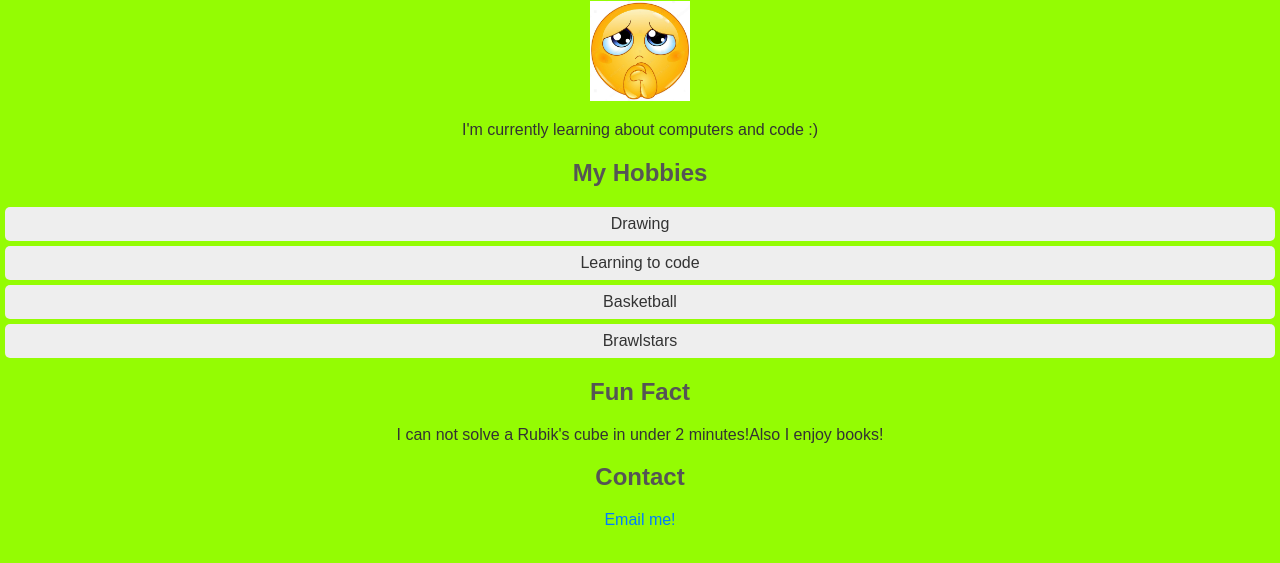
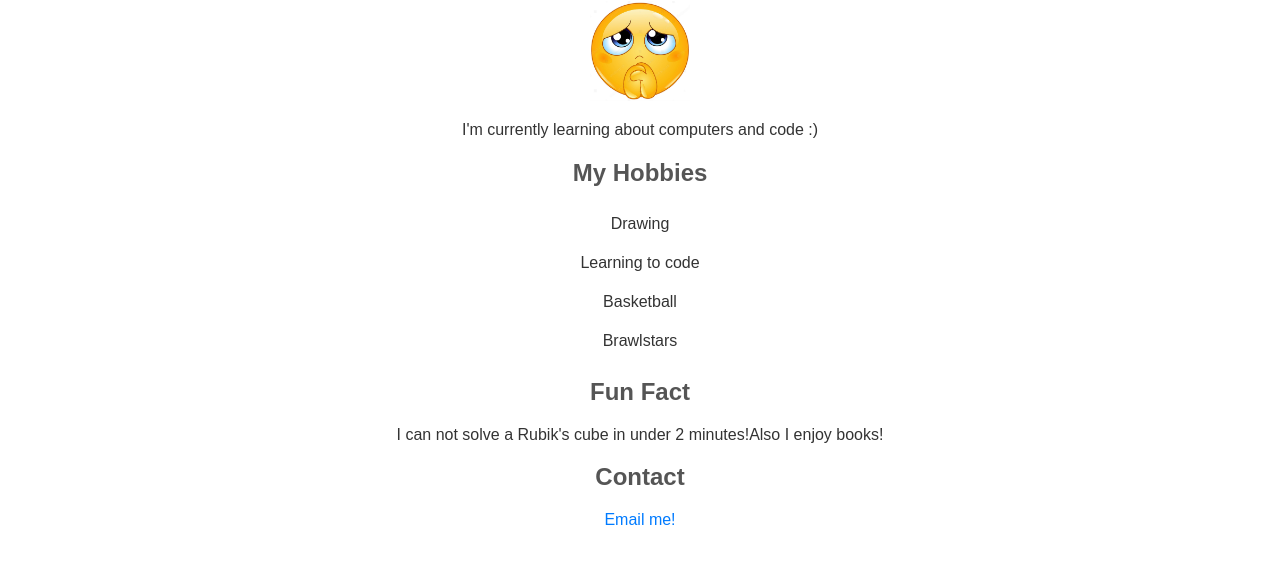
Before and after one commit to abdirahman2007/For-the-First-Time, a plain HTML site: page index.html in a window 1280 px wide. Shown: the part 79-642 px from the top of the page. Drawn offline with Linux system fonts and the light colour scheme.

Commit message:
Update style.css
trying colors

```diff
--- a/style.css
+++ b/style.css
@@ -1,7 +1,7 @@
 /* style.css */
 body {
     font-family: Arial, sans-serif;
-    background-color: #94fc03;
+    background-color: #blue;
     color: #333;
     margin: 0;
     padding: 0;
@@ -22,7 +22,7 @@ ul {
 }
 
 ul li {
-    background-color: #eeeeee;
+    background-color: #brown;
     margin: 5px;
     padding: 8px;
     border-radius: 5px;
```
